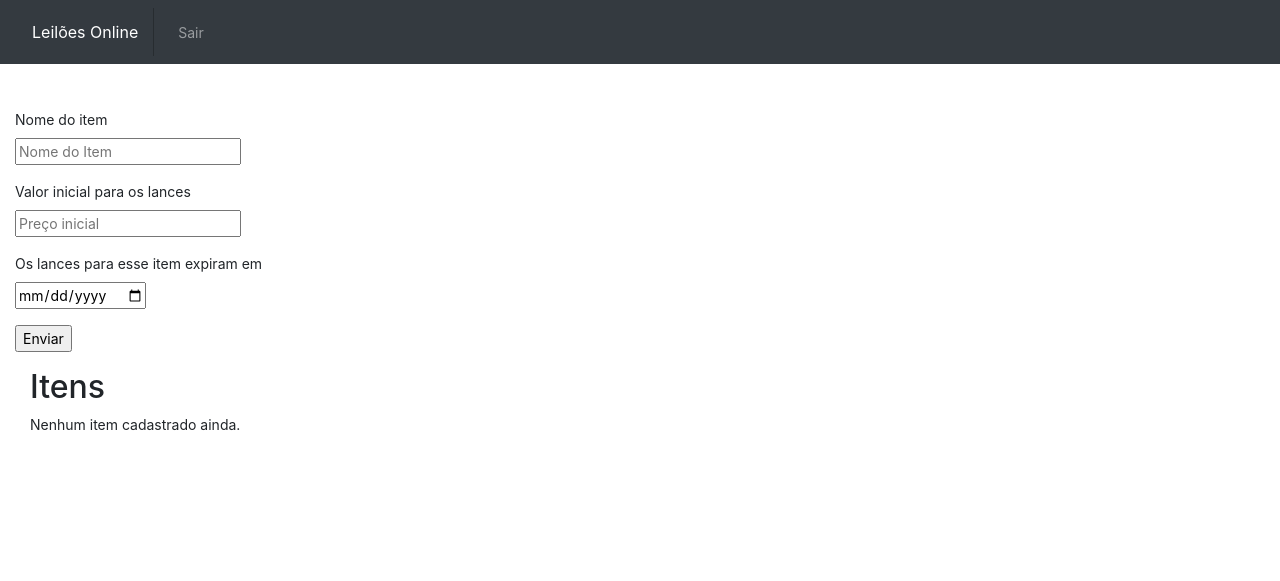
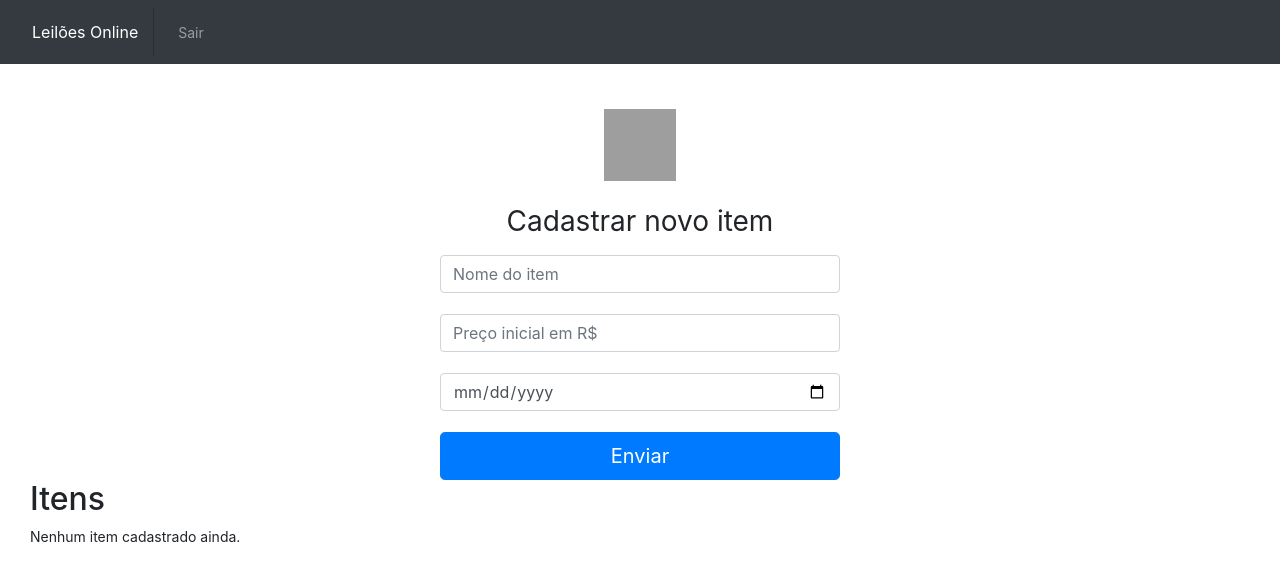
Before and after one commit to felipe-dna/auctionApp, a Flask app: page / in a window 1280 px wide. Shown: the top 581 px of the page. Run offline with Flask 2, Linux system fonts and the light colour scheme; the visitor is signed in with stand-in values (Sample User, id 1); data that the repository does not hold is empty; some libraries are stand-ins or nearby versions; grey boxes are pictures that could not be loaded.

Commit message:
cadastro de itens e de usuarios pronto

```diff
--- a/app/forms.py
+++ b/app/forms.py
@@ -7,9 +7,9 @@ from wtforms import (
     BooleanField,
     SubmitField,
     DecimalField,
-    DateField
 )
 from wtforms.validators import DataRequired, ValidationError, Email, EqualTo
+from wtforms.fields.html5 import DateField
 
 from app.models import User
 
@@ -66,6 +66,5 @@ class ItemRegisterForm(FlaskForm):
     expires_in = DateField(
         "Os lances para esse item expiram em ",
         validators=[DataRequired()],
-        render_kw={"placeholder": "aaaa-mm-dd"}
     )
     submit = SubmitField('Enviar')
--- a/app/templates/base.html
+++ b/app/templates/base.html
@@ -14,7 +14,7 @@
     {% block css %}{% endblock %}
 </head>
 
-<body style="overflow: hidden;" class="col-md-12">
+<body style="overflow-horizontal: hidden;" class="col-md-12">
     <header>
         <nav class="navbar navbar-expand-md navbar-dark fixed-top bg-dark">
             <a class="navbar-brand nav-link" style="background-color: #343a40;" href="{{ url_for('index') }}">Leilões Online</a>
--- a/app/templates/index.html
+++ b/app/templates/index.html
@@ -5,38 +5,37 @@
 {% block content %}
 
     {% if current_user.is_authenticated %}
-        <form method="post">
+    <div style="width: 100%; display: flex; justify-content:center;" class="text-center" cz-shortcut-listen="true">
+        <form class="form-signin" style="width: 400px;" method="post">
+            <img class="mb-4" src="https://blog.me.com.br/wp-content/uploads/2018/02/leil%C3%A3o-reverso.jpg" alt="" width="72" height="72">
+            <h1 class="h3 mb-3 font-weight-normal">Cadastrar novo item</h1>
+
             {{ form.hidden_tag() }}
 
-            <p>
-                {{ form.name.label }}<br />
-                {{ form.name }}<br />
+            {{ form.name(class="form-control", placeholder="Nome do item") }} <br />
+            {% for error in form.name.errors %}
+            <div class="col-md-12 alert alert-danger">
+                <p>{{ error }}</p>
+            </div>
+            {% endfor %}
 
-                {% for error in form.name.errors %}
-                    <span style="color: red">{{ error }}</span>
-                {% endfor %}
-            </p>
+            {{ form.initial_price(class="form-control", placeholder="Preço inicial em R$") }} <br />
+            {% for error in form.initial_price.errors %}
+            <div class="col-md-12 alert alert-danger">
+                <p>{{ error }}</p>
+            </div>
+            {% endfor %}
 
-            <p>
-                {{ form.initial_price.label }}<br />
-                {{ form.initial_price }}<br />
+            {{ form.expires_in(class="form-control", placeholder="Expira em: aaaa-mm-dd") }} <br />
+            {% for error in form.expires_in.errors %}
+            <div class="col-md-12 alert alert-danger">
+                <p>{{ error }}</p>
+            </div>
+            {% endfor %}
 
-                {% for error in form.initial_price.errors %}
-                    <span style="color: red">{{ error }}</span>
-                {% endfor %}
-            </p>
-
-            <p>
-                {{ form.expires_in.label }}<br />
-                {{ form.expires_in }}<br />
-
-                {% for error in form.expires_in.errors %}
-                    <span style="color: red">{{ error }}</span>
-                {% endfor %}
-            </p>
-
-            <p>{{ form.submit }}</p>
+            {{ form.submit(class="btn btn-lg btn-primary btn-block") }}
         </form>
+    </div>
     {% endif %}
 
     <div class="col-md-12">
@@ -61,11 +60,11 @@
                 <tbody>
                     {% for item in itens %}
                         <tr>
-                            <th><a href="{{ url_for('item', id=item.id ) }}">{{ item.id }}</a></th>
-                            <th>{{ item.name }}</th>
-                            <th>{{ item.initial_price }}</th>
-                            <th>{{ item.posted_at }}</th>
-                            <th>{{ item.expires_in }}</th>
+                            <th>{{ item.id }}</th>
+                            <th><a href="{{ url_for('item', id=item.id ) }}">{{ item.name }}</a></th>
+                            <th>R$ {{ item.initial_price }}</th>
+                            <th>{{ item.posted_at.strftime('%d/%m/%y') }}</th>
+                            <th>{{ item.expires_in.strftime('%d/%m/%y') }}</th>
                         </tr>
                     {% endfor %}
                 </tbody>
```
Also changed, not shown: app/templates/register.html (+25 -22 lines).
